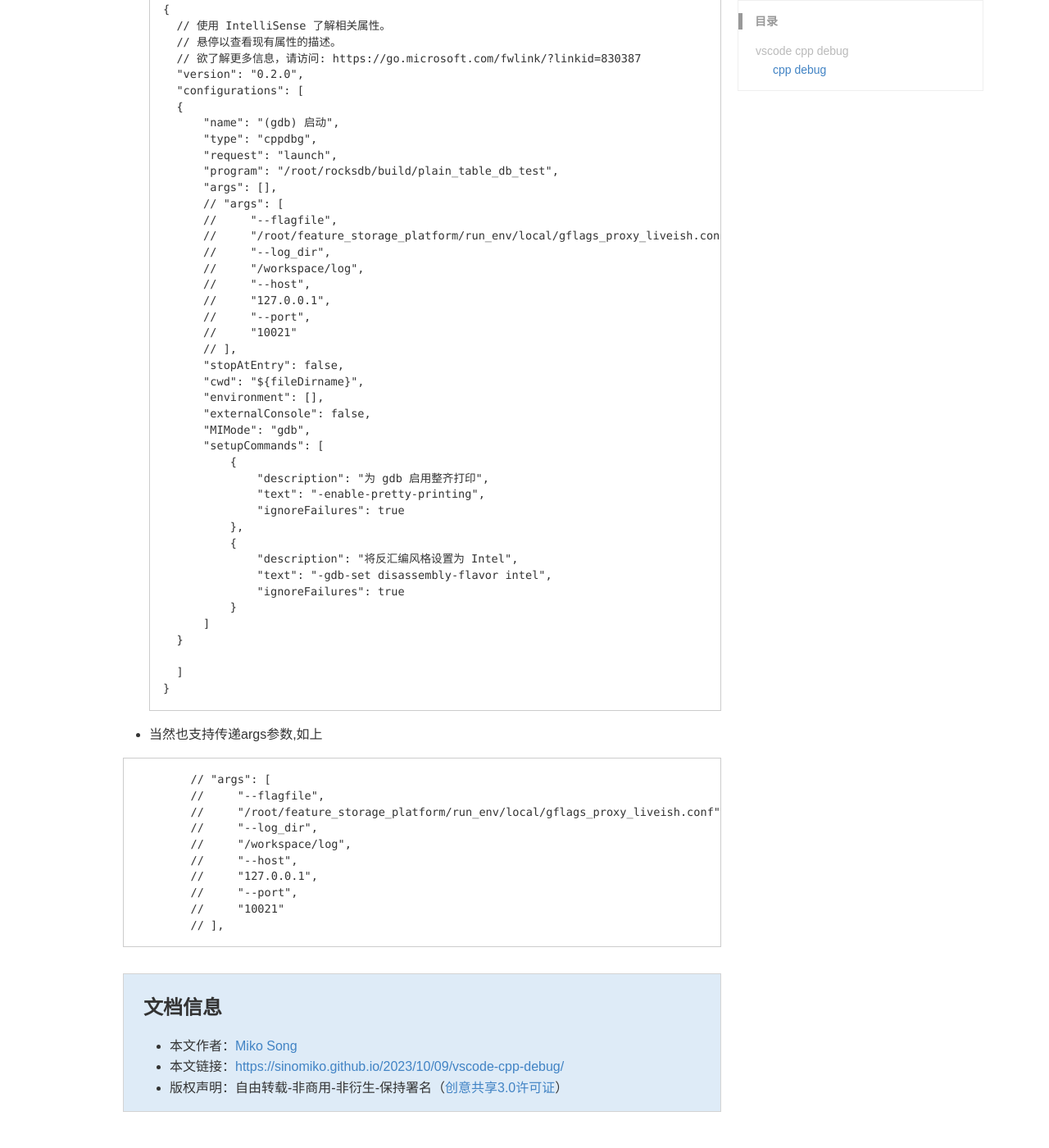
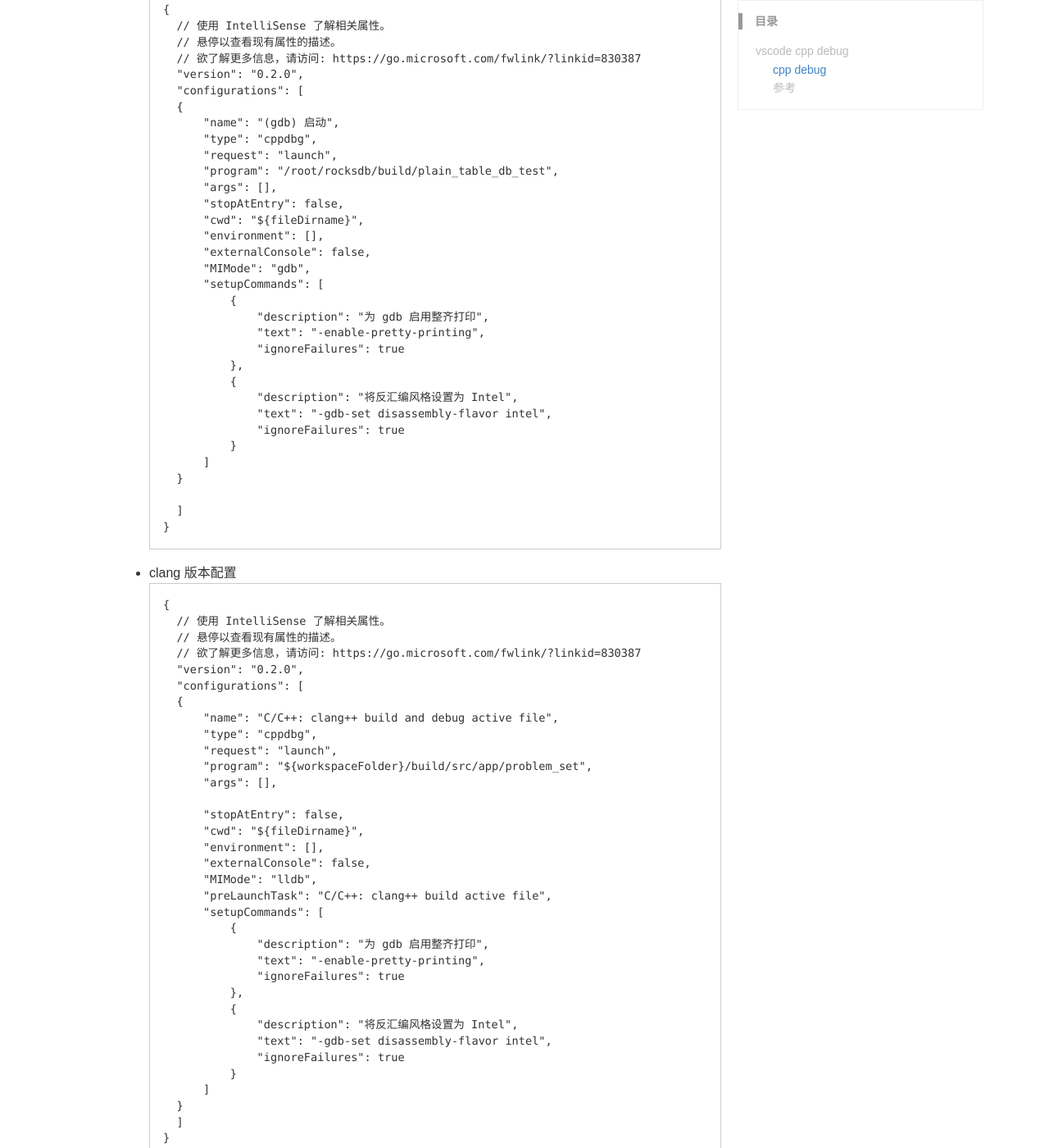
Before and after one commit to sinomiko/sinomiko.github.io, a Jekyll site: the page built from _posts/2023-10-09-vscode-cpp-debug.md, in a window 1280 px wide and 1400 px high, scrolled down 1359 px. Shown: the whole window at 82% size. Built offline with Jekyll 4.4.1, drawn with Linux system fonts in a browser that asks for light colours; comment, search, counter and statistics services are not loaded; a style sheet for code colours, icons or effects is not loaded; some of the changed text lies outside the part shown.

Commit message:
UPDATE: clang debug

````diff
--- a/_posts/2023-10-09-vscode-cpp-debug.md
+++ b/_posts/2023-10-09-vscode-cpp-debug.md
@@ -29,7 +29,7 @@ mindmap2: false
 - 如run ut，并支持单步执行
 ![run](/images/posts/tools/vs-cpp-ut-debug-run.png)
 ![debug](/images/posts/tools/vs-cpp-ut-debug-step.png)
-- 配置
+- gdb 版本配置
 ```json
 {
     // 使用 IntelliSense 了解相关属性。
@@ -43,16 +43,6 @@ mindmap2: false
         "request": "launch",
         "program": "/root/rocksdb/build/plain_table_db_test",
         "args": [],
-        // "args": [
-        //     "--flagfile",
-        //     "/root/feature_storage_platform/run_env/local/gflags_proxy_liveish.conf",
-        //     "--log_dir",
-        //     "/workspace/log",
-        //     "--host",
-        //     "127.0.0.1",
-        //     "--port",
-        //     "10021"
-        // ],
         "stopAtEntry": false,
         "cwd": "${fileDirname}",
         "environment": [],
@@ -75,17 +65,57 @@ mindmap2: false
     ]
 }
 ```
+
+
+- clang 版本配置
+```json
+{
+    // 使用 IntelliSense 了解相关属性。
+    // 悬停以查看现有属性的描述。
+    // 欲了解更多信息，请访问: https://go.microsoft.com/fwlink/?linkid=830387
+    "version": "0.2.0",
+    "configurations": [
+    {
+        "name": "C/C++: clang++ build and debug active file",
+        "type": "cppdbg",
+        "request": "launch",
+        "program": "${workspaceFolder}/build/src/app/problem_set",
+        "args": [],
+
+        "stopAtEntry": false,
+        "cwd": "${fileDirname}",
+        "environment": [],
+        "externalConsole": false,
+        "MIMode": "lldb",
+        "preLaunchTask": "C/C++: clang++ build active file",
+        "setupCommands": [
+            {
+                "description": "为 gdb 启用整齐打印",
+                "text": "-enable-pretty-printing",
+                "ignoreFailures": true
+            },
+            {
+                "description": "将反汇编风格设置为 Intel",
+                "text": "-gdb-set disassembly-flavor intel",
+                "ignoreFailures": true
+            }
+        ]
+    }
+    ]
+}
+```
+
 - 当然也支持传递args参数,如上
 
 ```json
         // "args": [
         //     "--flagfile",
-        //     "/root/feature_storage_platform/run_env/local/gflags_proxy_liveish.conf",
-        //     "--log_dir",
-        //     "/workspace/log",
-        //     "--host",
-        //     "127.0.0.1",
+        //     "xx.conf",
         //     "--port",
         //     "10021"
         // ],
 ```
+
+## 参考
+
+[Using Clang in Visual Studio Code](https://code.visualstudio.com/docs/cpp/config-clang-mac)
````
